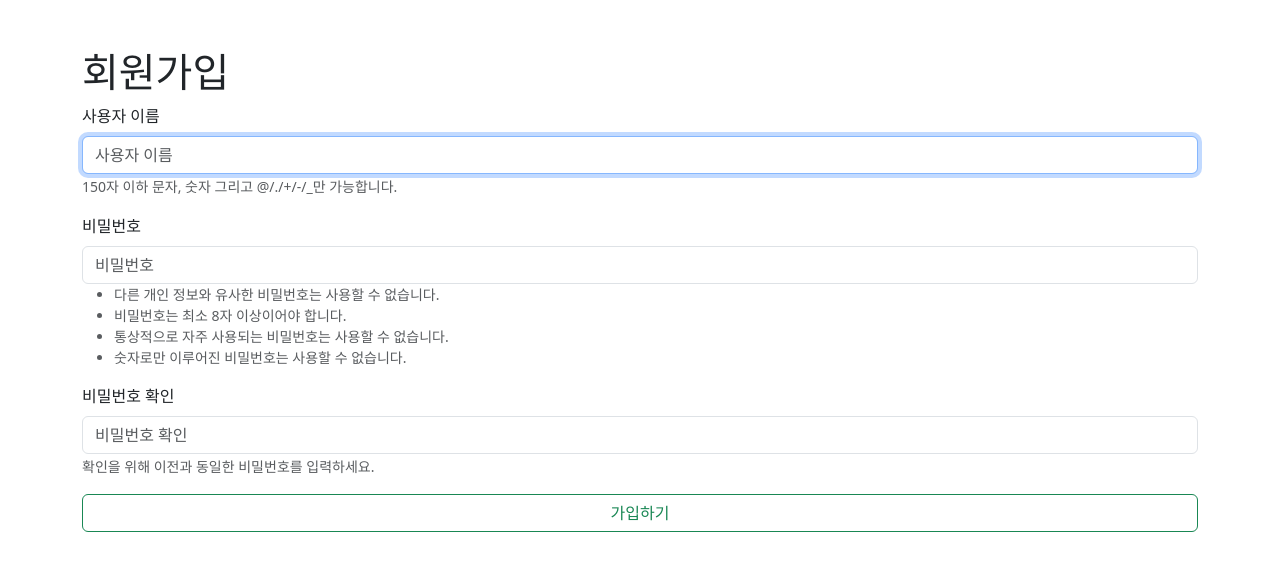
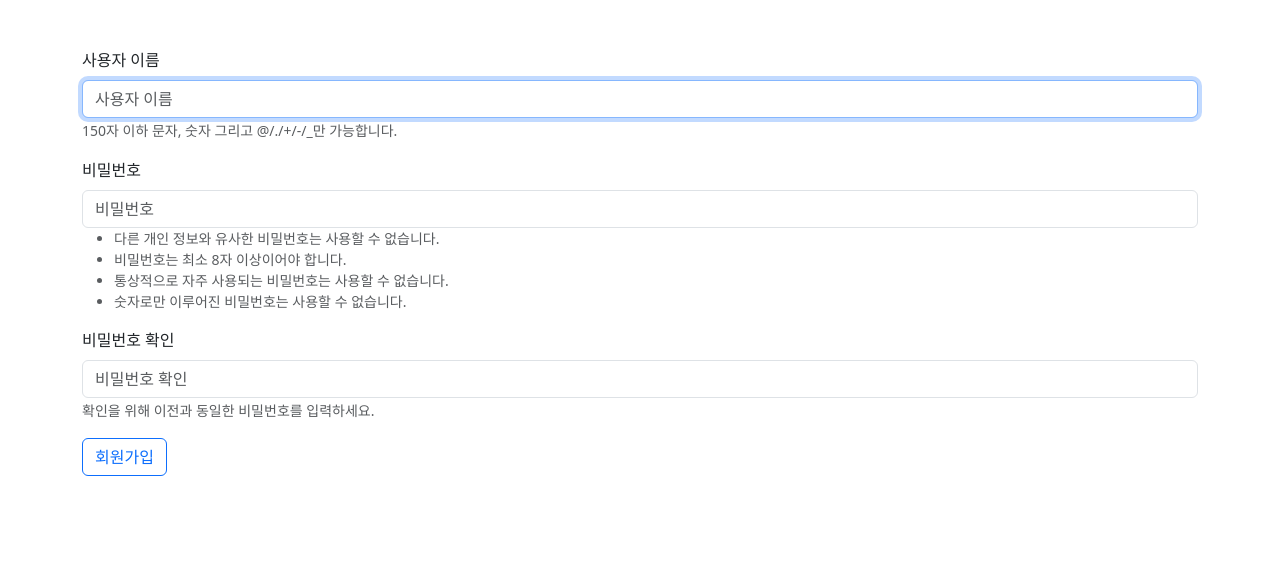
Before and after one commit to kimheekimhee/PJT-BEAN, a Django app: page /accounts/signup/ in a window 1280 px wide. Shown: the part 96-667 px from the top of the page. Run offline with Django 3.2, Linux system fonts and the light colour scheme; some libraries are stand-ins or nearby versions.

Commit message:
accounts/check

```diff
--- a/accounts/forms.py
+++ b/accounts/forms.py
@@ -1,5 +1,5 @@
 from dataclasses import fields
-from django.contrib.auth.forms import UserCreationForm, UserChangeForm
+from django.contrib.auth.forms import UserCreationForm
 from django.contrib.auth import get_user_model
 
 
--- a/accounts/templates/accounts/signup.html
+++ b/accounts/templates/accounts/signup.html
@@ -5,13 +5,10 @@
 
 {% block content %}
 
-<div class="create">
-  <h1>회원가입</h1>
-  <form action = "{% url 'accounts:signup' %}"" method = 'POST' enctype="multipart/form-data">
-  {% csrf_token %}
-  {% bootstrap_form forms %}
-  {% bootstrap_button content="가입하기" button_type="submit" button_class="btn-outline-success w-100" %}
+  <form action="" method="POST" enctype="multipart/form-data">
+    {% csrf_token %}
+    {% bootstrap_form forms %}
+    <input type="submit" class="btn btn-outline-primary" value="회원가입">
   </form>
-</div>
 
 {% endblock content %}
--- a/accounts/views.py
+++ b/accounts/views.py
@@ -15,6 +15,7 @@ def signup(request):
         forms = SignupForm(request.POST, request.FILES)
         if forms.is_valid():
             forms.save()
+            auth_login(request, forms.get_user())
             return redirect("reviews:index")
     else:
         forms = SignupForm()
@@ -25,6 +26,7 @@ def signup(request):
 
 
 def index(request):
+    members = get_user_model().objects.all()
     return render(request, "accounts/index.html")
 
 
@@ -83,7 +85,7 @@ def detail(request, user_pk):
     }
     return render(request, "accounts/detail.html", context)
 
-
+@login_required
 def follow(request, user_pk):
     person = get_user_model().objects.get(pk=user_pk)
     if person != request.user:
```
Also changed, not shown: accounts/models.py (+4 -7 lines).
